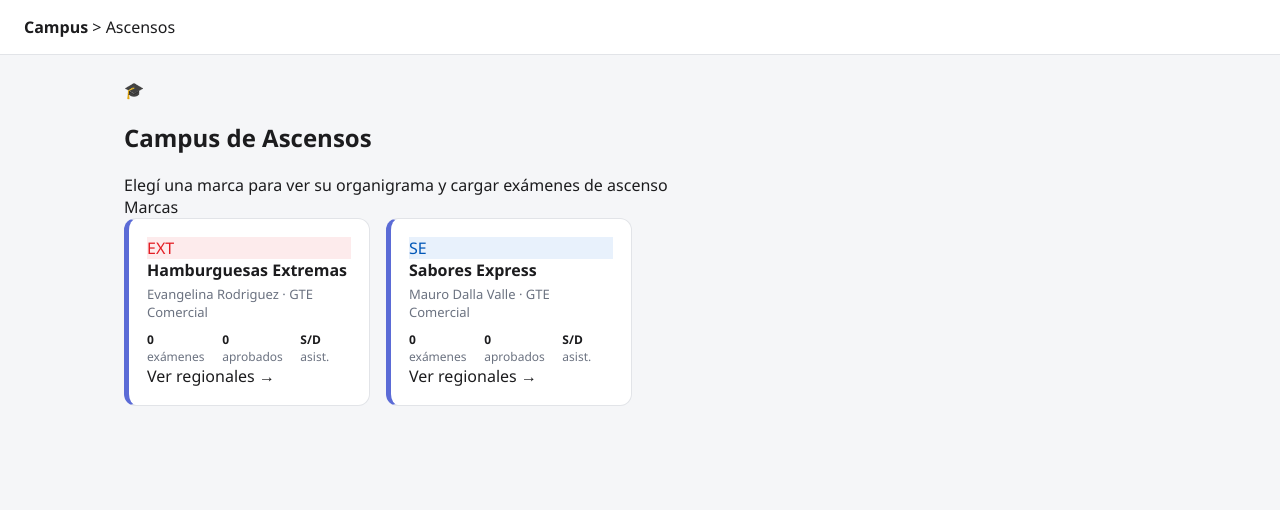
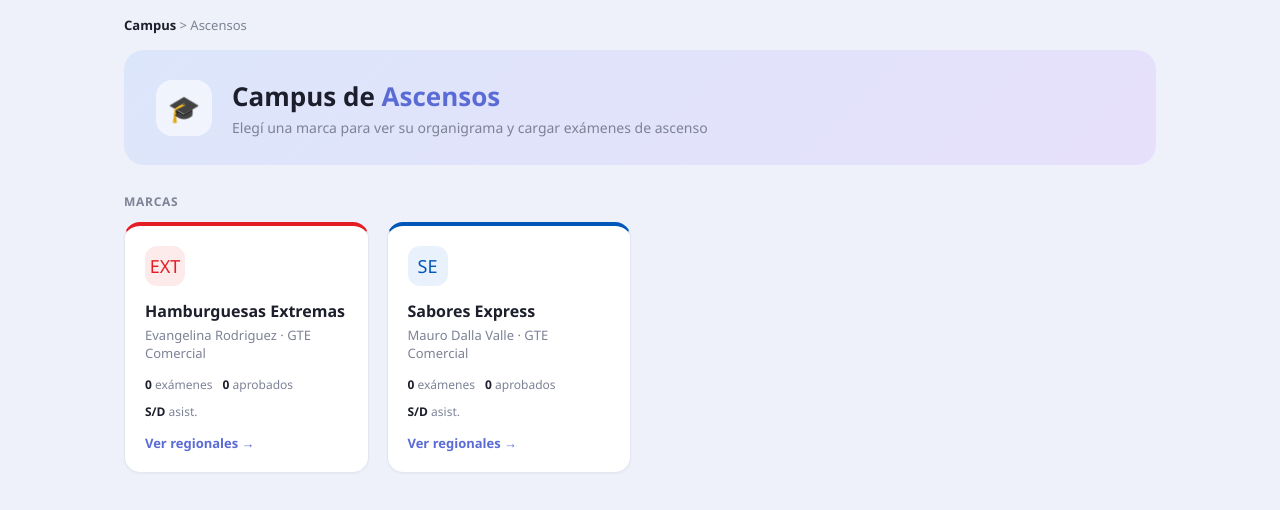
Before and after one commit to kevingimenez9705-sketch/examenes, a plain HTML site: page index.html in a window 1280 px wide. Drawn offline with nearby package versions, Linux system fonts and the light colour scheme; no server answers.

Commit message:
Update styles.css

```diff
--- a/styles.css
+++ b/styles.css
@@ -1,15 +1,17 @@
 :root {
-  --accent: #333;
-  --accent-light: #eee;
-  --bg: #f5f6f8;
+  --accent: #5b6bd6;
+  --accent-light: #e7e9fc;
+  --bg: #eef1f9;
   --card-bg: #ffffff;
-  --text: #1c1c1e;
-  --text-muted: #6b7280;
-  --border: #e2e4e8;
+  --text: #1c1e2b;
+  --text-muted: #7d8296;
+  --border: #e4e7f2;
   --green: #1a9e5c;
   --red: #d63b3b;
   --yellow: #d69e1a;
-  --radius: 12px;
+  --radius: 16px;
+  --hero-grad-a: #dce6fb;
+  --hero-grad-b: #e7e0fb;
 }
 
 * { box-sizing: border-box; }
@@ -22,20 +24,19 @@ body {
 }
 
 header.topbar {
-  background: var(--card-bg);
-  border-bottom: 1px solid var(--border);
-  padding: 16px 24px;
+  background: transparent;
+  padding: 16px 24px 0;
   display: flex;
   align-items: center;
   justify-content: space-between;
-  position: sticky;
-  top: 0;
-  z-index: 20;
+  font-size: 13px;
+  color: var(--text-muted);
+  max-width: 1080px;
+  margin: 0 auto;
 }
 
-header.topbar h1 {
-  font-size: 18px;
-  margin: 0;
+header.topbar .nav-crumb b {
+  color: var(--text);
 }
 
 header.topbar .brand-pill {
@@ -53,7 +54,45 @@ header.topbar .brand-pill {
 main {
   max-width: 1080px;
   margin: 0 auto;
-  padding: 24px;
+  padding: 16px 24px 24px;
+}
+
+.hero {
+  background: linear-gradient(135deg, var(--hero-grad-a), var(--hero-grad-b));
+  border-radius: 20px;
+  padding: 28px 32px;
+  display: flex;
+  align-items: center;
+  gap: 20px;
+  margin-bottom: 28px;
+}
+
+.hero .hero-icon {
+  width: 56px;
+  height: 56px;
+  border-radius: 16px;
+  background: rgba(255,255,255,.6);
+  display: flex;
+  align-items: center;
+  justify-content: center;
+  font-size: 26px;
+  flex-shrink: 0;
+}
+
+.hero h2 {
+  margin: 0;
+  font-size: 26px;
+  font-weight: 700;
+}
+
+.hero h2 .accent-word {
+  color: var(--accent);
+}
+
+.hero .hero-sub {
+  margin-top: 4px;
+  font-size: 14px;
+  color: var(--text-muted);
 }
 
 .breadcrumb {
@@ -79,10 +118,21 @@ main {
 .breadcrumb button:hover { text-decoration: underline; }
 .breadcrumb .sep { color: var(--border); }
 
+.section-label {
+  text-transform: uppercase;
+  letter-spacing: .06em;
+  font-size: 12px;
+  font-weight: 700;
+  color: var(--text-muted);
+  margin: 28px 0 12px;
+}
+
+.section-label:first-child { margin-top: 0; }
+
 .summary-bar {
   display: flex;
   gap: 12px;
-  margin-bottom: 20px;
+  margin-bottom: 28px;
   flex-wrap: wrap;
 }
 
@@ -90,12 +140,13 @@ main {
   background: var(--card-bg);
   border: 1px solid var(--border);
   border-radius: var(--radius);
-  padding: 12px 18px;
-  min-width: 130px;
+  padding: 14px 20px;
+  min-width: 140px;
+  box-shadow: 0 1px 2px rgba(20,20,50,.04);
 }
 
 .summary-chip .num {
-  font-size: 22px;
+  font-size: 24px;
   font-weight: 700;
 }
 
@@ -108,23 +159,36 @@ main {
 
 .grid {
   display: grid;
-  grid-template-columns: repeat(auto-fill, minmax(220px, 1fr));
-  gap: 16px;
+  grid-template-columns: repeat(auto-fill, minmax(230px, 1fr));
+  gap: 18px;
 }
 
 .card {
   background: var(--card-bg);
   border: 1px solid var(--border);
+  border-top: 4px solid var(--card-accent, var(--accent));
   border-radius: var(--radius);
-  padding: 18px;
+  padding: 20px;
   cursor: pointer;
   transition: box-shadow .15s, transform .15s;
-  border-left: 5px solid var(--accent);
+  box-shadow: 0 1px 2px rgba(20,20,50,.04);
 }
 
 .card:hover {
-  box-shadow: 0 4px 14px rgba(0,0,0,.08);
+  box-shadow: 0 8px 20px rgba(20,20,50,.10);
   transform: translateY(-2px);
+}
+
+.card .card-icon {
+  width: 40px;
+  height: 40px;
+  border-radius: 12px;
+  background: var(--card-accent-light, var(--accent-light));
+  display: flex;
+  align-items: center;
+  justify-content: center;
+  font-size: 18px;
+  margin-bottom: 14px;
 }
 
 .card h3 {
@@ -135,7 +199,8 @@ main {
 .card .sub {
   color: var(--text-muted);
   font-size: 13px;
-  margin-bottom: 10px;
+  margin-bottom: 14px;
+  min-height: 18px;
 }
 
 .card .mini-stats {
@@ -143,9 +208,20 @@ main {
   gap: 10px;
   font-size: 12px;
   color: var(--text-muted);
+  flex-wrap: wrap;
 }
 
 .card .mini-stats b { color: var(--text); }
+
+.card .card-link {
+  display: flex;
+  align-items: center;
+  gap: 6px;
+  margin-top: 14px;
+  font-size: 13px;
+  font-weight: 600;
+  color: var(--accent);
+}
 
 .pill {
   display: inline-block;
```
